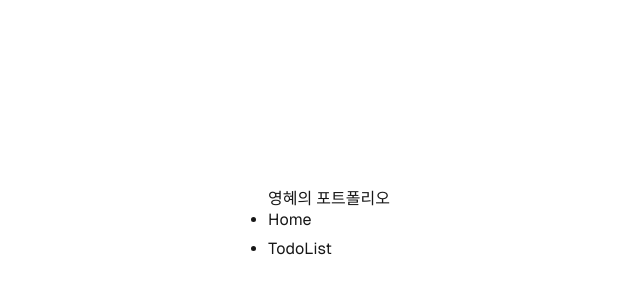
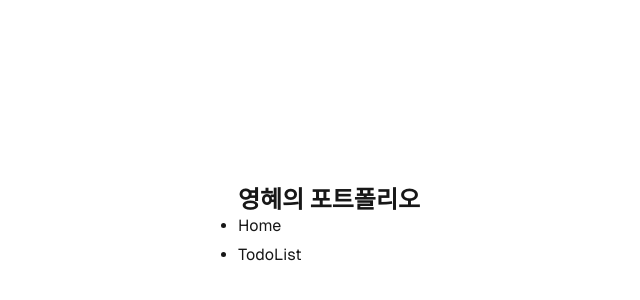
Before and after one commit to kwonyounghye/nextjs, a Next.js app: page / in a window 1280 px wide. Shown: the part 178-478 px from the top of the page, without its empty margins (311-951 px from the left). Built offline with nearby package versions, Linux system fonts and the light colour scheme.

Commit message:
🎨 Style: Add <h2> tag

```diff
--- a/src/app/page.tsx
+++ b/src/app/page.tsx
@@ -5,13 +5,13 @@ export default function Home() {
   return (
     <div className={styles.page}>
       <main className={styles.main}>
-        <nav>영혜의 포트폴리오
-        <ul>
-    <li><a href="#">Home</a></li>
-    <li><a href="#">TodoList</a></li>
-  </ul>
+        <nav>
+          <h2>영혜의 포트폴리오</h2>
+          <ul>
+            <li><a href="#">Home</a></li>
+            <li><a href="#">TodoList</a></li>
+          </ul>
         </nav>
-
       </main>
       <footer className={styles.footer}>
 
```
